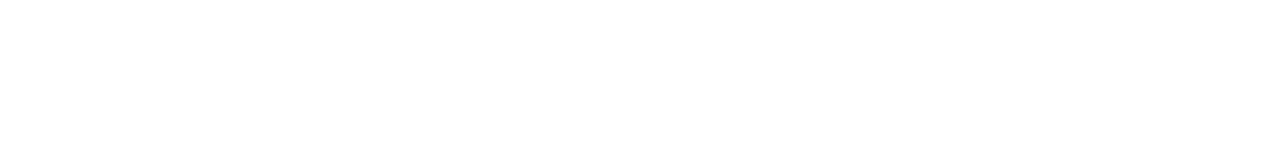
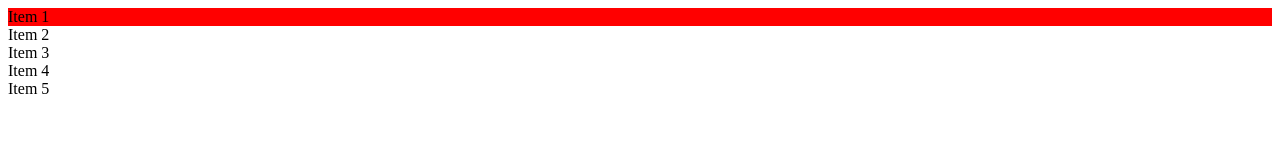
Before and after one commit to adigee1011/c3-grid, a plain HTML site: page index.html in a window 1280 px wide. Drawn offline with Linux system fonts and the light colour scheme.

Commit message:
first commit

```diff
--- a/index.html
+++ b/index.html
@@ -9,5 +9,17 @@
 </head>
 <body>
 
+<div>
+
+    <div id = "first">Item 1</div>
+    <div id = "second">Item 2</div>
+    <div id = "third">Item 3</div>
+    <div id = "fourth">Item 4</div>
+    <div id = "5">Item 5</div>
+
+
+</div>
+
+
 </body>
 </html>
--- a/style.css
+++ b/style.css
@@ -0,0 +1,3 @@
+#first {
+    background-color: red;
+}
```
